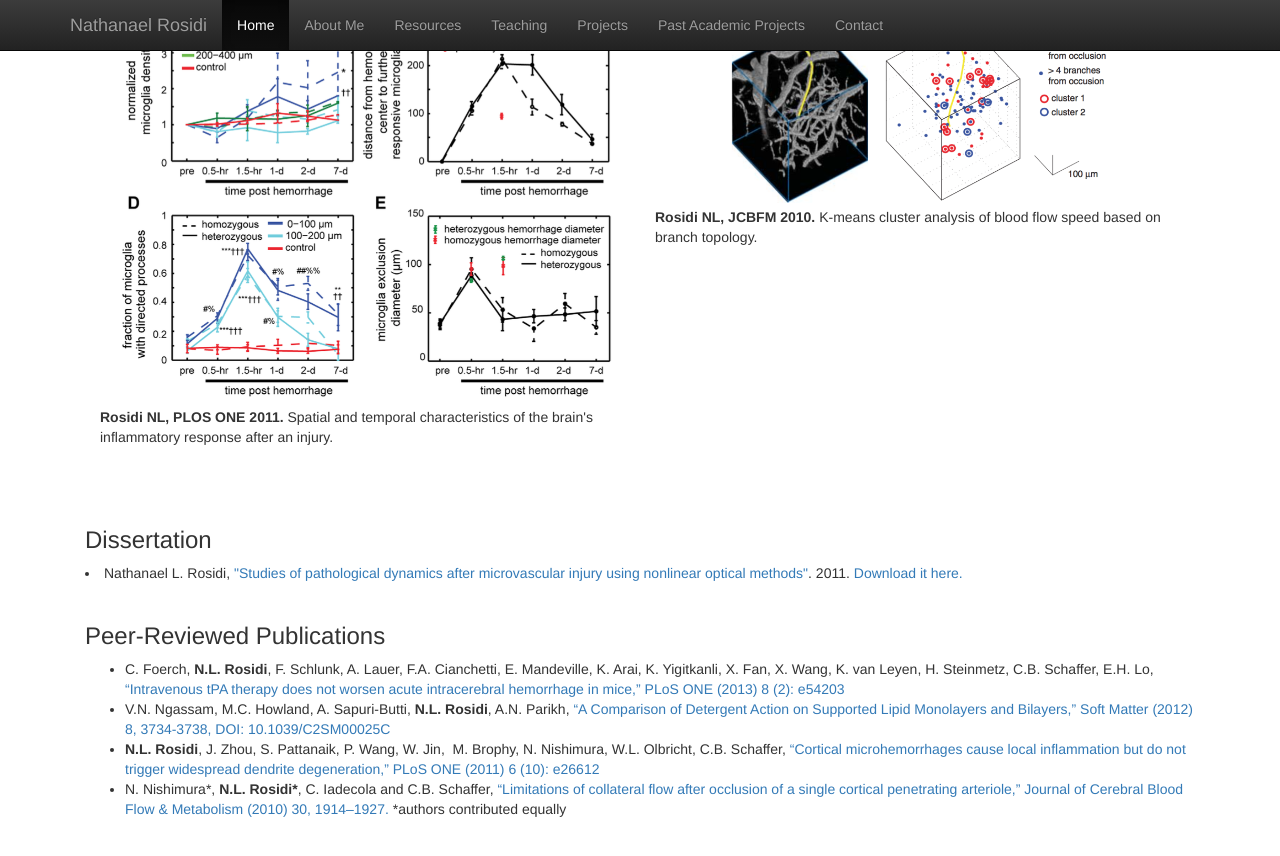
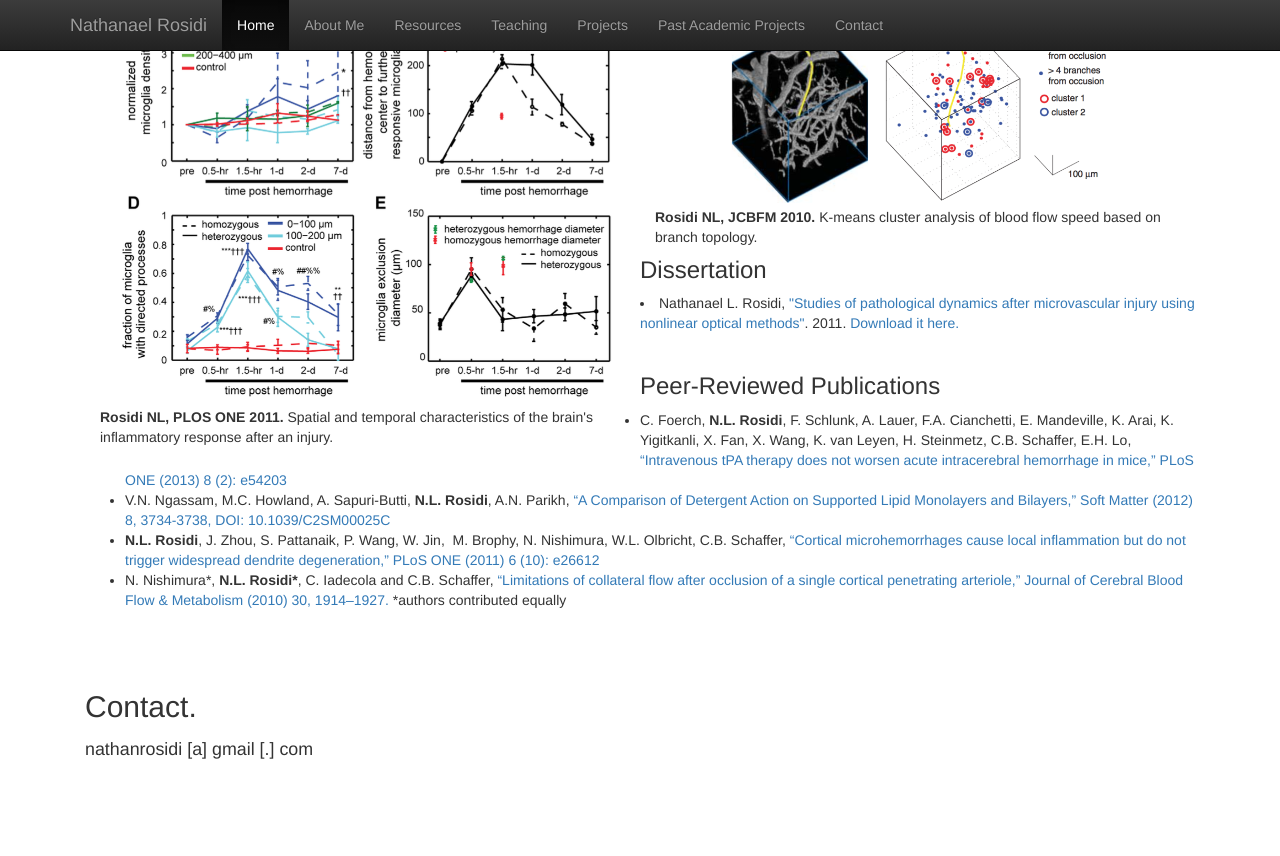
Before and after one commit to nlrosidi/nlrosidi.github.io, a Jekyll site: the page index.html, which Jekyll copies as it is, in a window 1280 px wide and 900 px high, scrolled down 2614 px. Shown: the top 856 px of the window. Built offline with Jekyll 4.4.1, drawn with Linux system fonts in a browser that asks for light colours; nearby versions of some CDN libraries; after the commit the page ends 3446 px from its top, so only the background shows below that.

Commit message:
Update index.html

```diff
--- a/index.html
+++ b/index.html
@@ -136,9 +136,9 @@
           			<img src="assets/jcbfm_2010.png" alt="Rosidi Journal of Cerebral Blood Flow & Metabolism 2010" class="img-responsive">
           			<p><strong>Rosidi NL, JCBFM 2010.</strong> K-means cluster analysis of blood flow speed based on branch topology.</p>
        			</div>
-       </div>
-
-       <div class="container-fluid">
+       <!--</div>-->
+         <br>
+       <!--<div class="container-fluid">-->
          <h3 id="pastproject_dissertation">Dissertation</h3>
          <li>Nathanael L. Rosidi, <a target="_blank" href="http://gradworks.umi.com/34/85/3485169.html">"Studies of pathological dynamics after microvascular injury using nonlinear optical methods"</a>. 2011. <a target="_blank" href="https://www.dropbox.com/s/1izbhc59hjdubci/NathanaelRosidi_Dissertation.pdf?dl=0"> Download it here.</a></li>
 	 <br>
```
